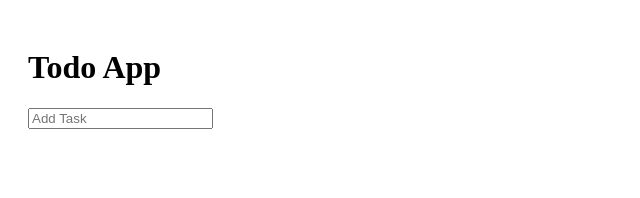
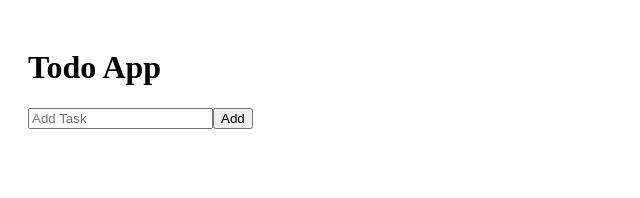
Before and after one commit to cloneshoes/todo-app, a React (Vite) app: page / in a window 1280 px wide. Shown: the top 198 px of the page, without its empty margins (0-640 px from the left). Built offline with nearby package versions, Linux system fonts and the light colour scheme.

Commit message:
finished first part of the todo

```diff
--- a/src/App.jsx
+++ b/src/App.jsx
@@ -20,6 +20,18 @@ return (
 
         {/* Input field */}
         <input type="text" value={input} onChange={(e) => setInput(e.target.value)} placeholder='Add Task'/>
+
+          {/* Add button */}
+          <button onClick={addTodo}>Add</button>
+
+           {/* Todo list */}
+           <ul>
+          {todos.map((todo, index) =>
+          <li key={index}>{todo}</li>
+          )}
+
+
+           </ul>
   </div>
 )
 
```
